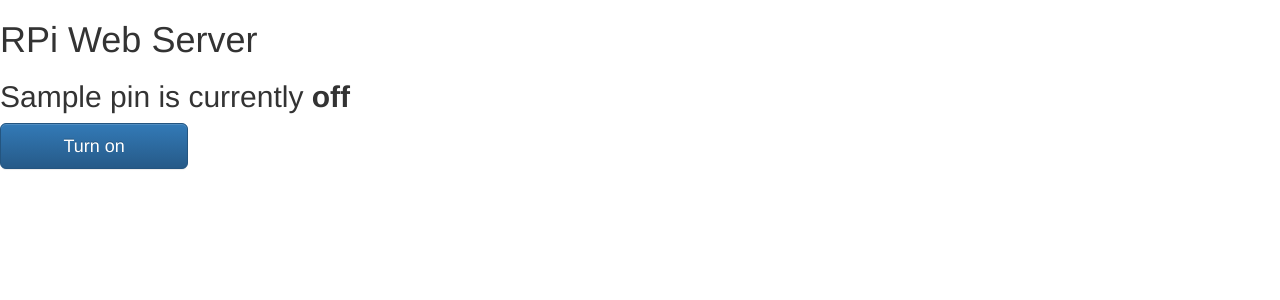
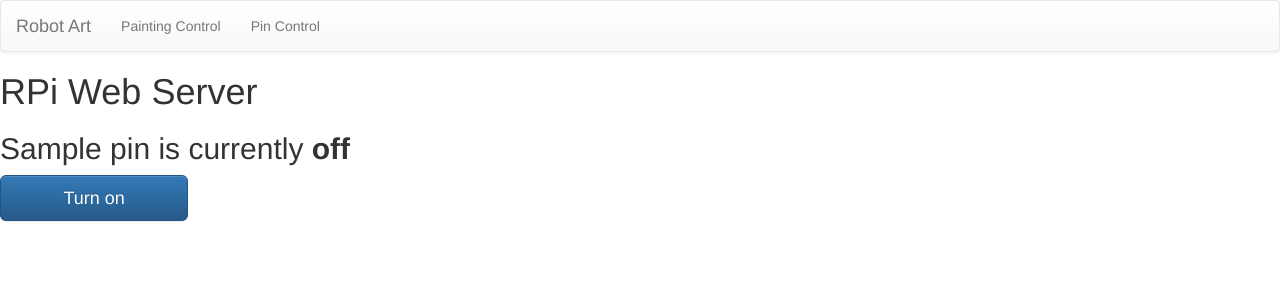
Before and after one commit to Roboartitsts/PiPaintingServer, a Flask app: template templates/main.html in a window 1280 px wide. Shown: the top 300 px of the page. Run offline with Flask 2, Linux system fonts and the light colour scheme; the template is opened without the code that fills it: most values are stand-ins (such as "Sample title", 1, 10 or a date in 2020); some libraries are stand-ins or nearby versions.

Commit message:
added navbar to the pin control page

```diff
--- a/templates/main.html
+++ b/templates/main.html
@@ -19,6 +19,26 @@
       </head>
 
       <body>
+            <nav class="navbar navbar-default">
+                  <div class="container-fluid">
+                        <div class="navbar-header">
+                        <button type="button" class="navbar-toggle collapsed" data-toggle="collapse" data-target="#bs-example-navbar-collapse-1">
+                        <span class="sr-only">Toggle navigation</span>
+                        <span class="icon-bar"></span>
+                        <span class="icon-bar"></span>
+                        <span class="icon-bar"></span>
+                        </button>
+                        <a class="navbar-brand" href="#">Robot Art</a>
+                        </div>
+
+                        <div class="collapse navbar-collapse" id="bs-example-navbar-collapse-1">
+                        <ul class="nav navbar-nav">
+                              <li><a href="/">Painting Control</a></li>
+                              <li><a href="/pincontrol">Pin Control</a></li>
+                        </ul>
+                        </div>
+                  </div>
+            </nav>
             <h1>RPi Web Server</h1>
             {% for pin in pins %}
                   <h2>{{ pins[pin].name }}
```
Also changed, not shown: templates/home.html (indentation only).
